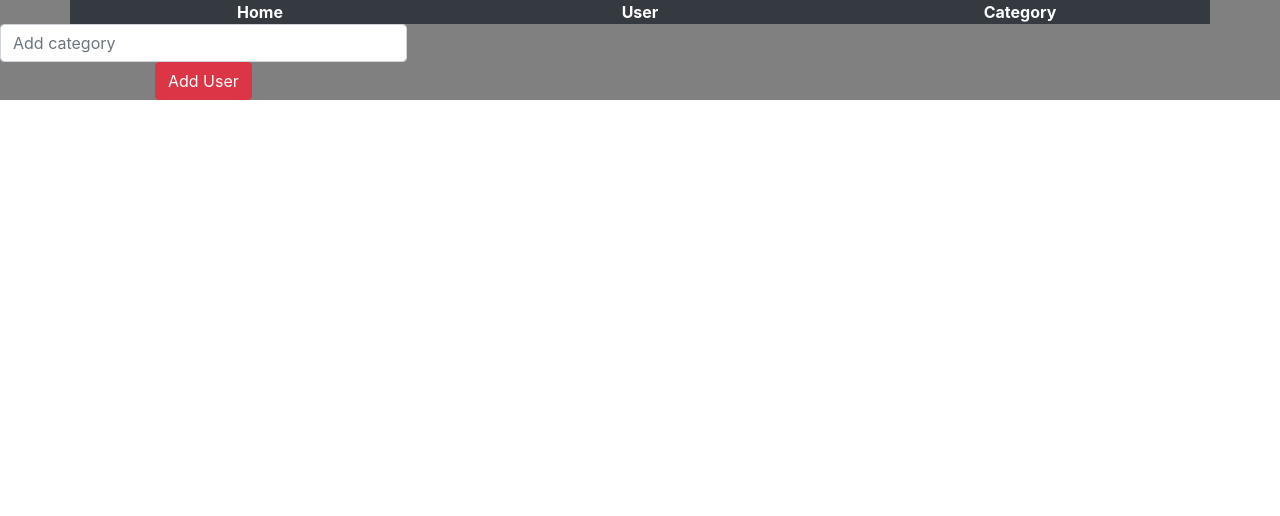
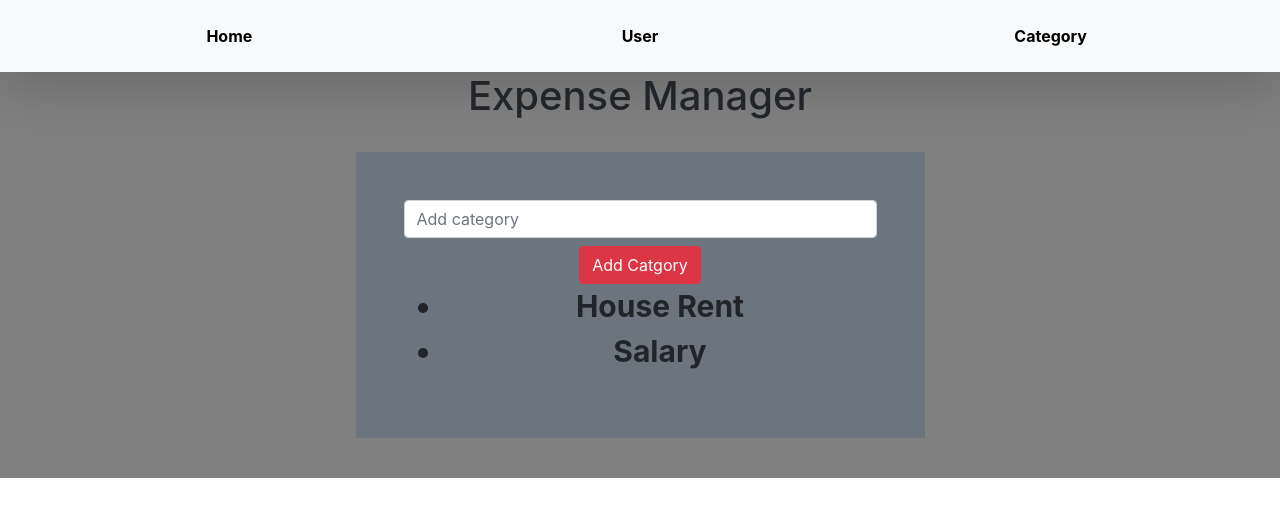
Before and after one commit to pandayzyx/Payment-management-system, a React (Create React App) app in the folder payment-management-system/: page /category in a window 1280 px wide. Shown: the top 516 px of the page. Built offline with nearby package versions, Linux system fonts and the light colour scheme.

Commit message:
AddedDynamicRouting

```diff
--- a/payment-management-system/src/App.js
+++ b/payment-management-system/src/App.js
@@ -6,8 +6,10 @@ import PublicRouter from  "./Router/PublicRouter"
 
 function App() {
   return (
-    <div style = {{background:"grey"}} className="App">
+    <div style = {{background:"grey"}} className="App container-fluid pb-4">
+
      <Navbar/>
+     <h1>Expense Manager</h1>
      <PublicRouter/>
     </div>
   );
--- a/payment-management-system/src/Components/Navbar.jsx
+++ b/payment-management-system/src/Components/Navbar.jsx
@@ -18,13 +18,13 @@ let data = [
     }
 ]
     return(
-        <div className  = "container bg bg-dark">
-            <div className  = "row">
+
+            <div className  = "row text-primary bg bg-light p-4 shadow-lg ">
            {
-               data.map(item=><div key = {uuidv4()} className = "col-4"><Link style = {{color:"white",fontWeight:"Bold"}} to =  {item.path}>{item.link}</Link></div>)
+               data.map(item=><div  key = {uuidv4()} className = "col-4"><Link style = {{color:"black",fontWeight:"Bold"}} to =  {item.path}>{item.link}</Link></div>)
            }
             </div>
-        </div>
+
     )
 }
 export default Navbar
--- a/payment-management-system/src/Redux/store.js
+++ b/payment-management-system/src/Redux/store.js
@@ -1,9 +1,33 @@
 import {createStore} from  "redux"
+import { v4 as uuidv4 } from 'uuid';
 import {reducer} from "./reducer"
 
 const initState = {
-    User:[],
-    Category:[]
+    User:[
+       {
+          User:"Gaurav",
+          id:uuidv4()
+       },
+       {
+        User:"Sana",
+        id:uuidv4()
+       },
+
+    ],
+ Category:[
+    {
+        Category:"House Rent",
+        id:uuidv4()
+       },
+    {
+        Category:"Salary",
+        id:uuidv4()
+     },
+
+ ],
+ Type:["Expense","Saving"]
+
+
 }
  const store  = createStore(reducer,initState)
 
--- a/payment-management-system/src/RouterComponents/Category.jsx
+++ b/payment-management-system/src/RouterComponents/Category.jsx
@@ -25,15 +25,25 @@ handleChange =(e)=>{
      console.log(this.props)
      let {addCategory,Category} = this.props
         return(
-            <div className ="conntainer">
+            <div className ="container mt-3 p-3">
                     <div className = "row">
-                <div className = "col-4">
+                <div style = {{overflow:"hidden"}} className = "col-6 bg bg-secondary p-5 offset-3 shadow-md" >
                     <input placeholder ="Add category" name = "category" value = {this.state.category} onChange  = {(e)=>this.handleChange(e)} className ="form-control"/>
-                    <button onClick = {()=>addCategory(categoryDetails)} className = "btn btn-danger">Add User</button>
+                    <button onClick = {()=>addCategory(categoryDetails)} className = "btn btn-danger mt-2">Add  Catgory</button>
+                    <div>
+                    <ul>
+                          {
+                               Category.map(item=><li  style = {{fontSize:"30px"}} key = {uuidv4()} className = "font-weight-bold">{item.Category}</li>)
+                          }
+                    </ul>
+                    </div>
+
+
                 </div>
-               {
-                   Category.map(item=><li>{item.Category}</li>)
-               }
+
+
+
+
                     </div>
             </div>
         )
--- a/payment-management-system/src/RouterComponents/Home.jsx
+++ b/payment-management-system/src/RouterComponents/Home.jsx
@@ -1,9 +1,43 @@
 import React from  "react"
+import {connect} from "react-redux"
+import { v4 as uuidv4 } from 'uuid';
+import {Link} from  "react-router-dom"
 
-function Home(){
-    return(
-        <div>hheghiehge</div>
-    )
+
+class Home extends React.Component{
+    constructor(props){
+        super(props)
+            this.state = {
+              selectUser:""
+            }
+
+    }
+    handleChange =(e)=>{
+    this.setState({
+        [e.target.name]:e.target.value
+    })
+    }
+
+    render(){
+        let {User} =  this.props
+        return(
+            <div className = "row">
+            <div className = "col-6">
+           <select name = "selectUser" onChange = {(e)=>this.handleChange}  value  ={this.state.selectUser} className = "form-control">
+            <option value = "">--Choose User </option>
+            {
+                User.map(item=><option key = {uuidv4()} value = {item}><Link></Link></option>)
+            }
+           </select>
+            </div>
+            </div>
+        )
+    }
+
 }
-
-export default Home
+const MapStateToProps = state=>{
+    return{
+        User:state.User
+    }
+}
+export default connect(MapStateToProps,null)(Home)
--- a/payment-management-system/src/RouterComponents/User.jsx
+++ b/payment-management-system/src/RouterComponents/User.jsx
@@ -25,18 +25,20 @@ handleChange =(e)=>{
         }
         console.log(this.props)
         let {addUser,User} = this.props
+        console.log(User)
         return(
-            <div className ="container">
+            <div className ="container mt-3 p-3">
 
-                <div className = "col-4">
+                <div style = {{overflow:"hidden"}} className = "col-6 bg bg-secondary p-5 offset-3">
                     <input name = "user" value = {this.state.user} onChange  = {(e)=>this.handleChange(e)} className ="form-control"/>
-                    <button onClick = {()=>addUser(userDetails)} className = "btn btn-danger">Add User</button>
+                    <button onClick = {()=>addUser(userDetails)} className = "btn btn-danger mt-2">Add User</button>
+                <ul>
 
+                {
+                   User.map(item=><li style = {{fontSize:"30px"}} className = "font-weight-bold" key  ={uuidv4()} >{item.User}</li>)
+            }
+                </ul>
 
-            {
-                   User.map(item=><li>{item.User}</li>)
-
-            }
                 </div>
             </div>
         )
```
Also changed, not shown: payment-management-system/src/Redux/action.js (line endings or trailing spaces).
